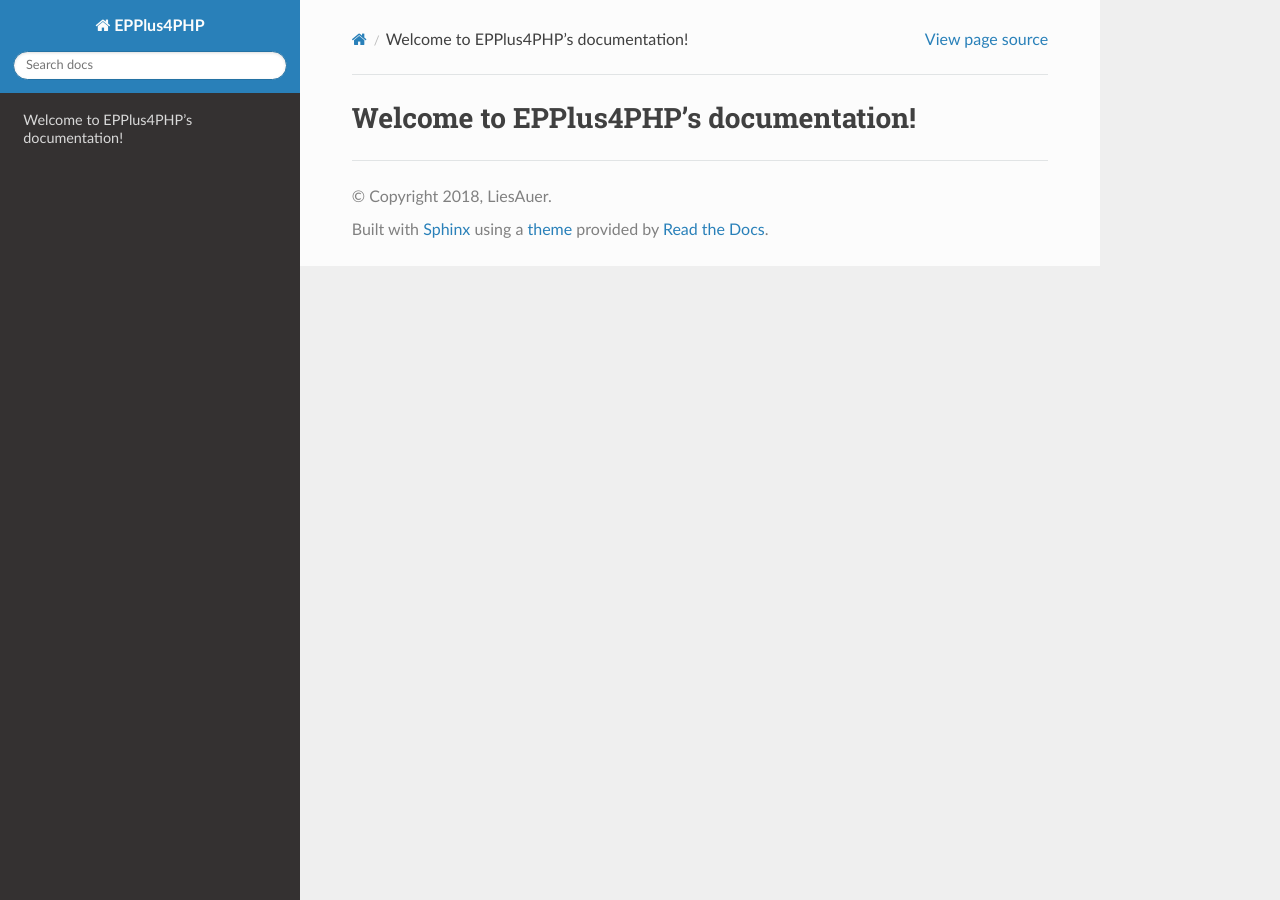
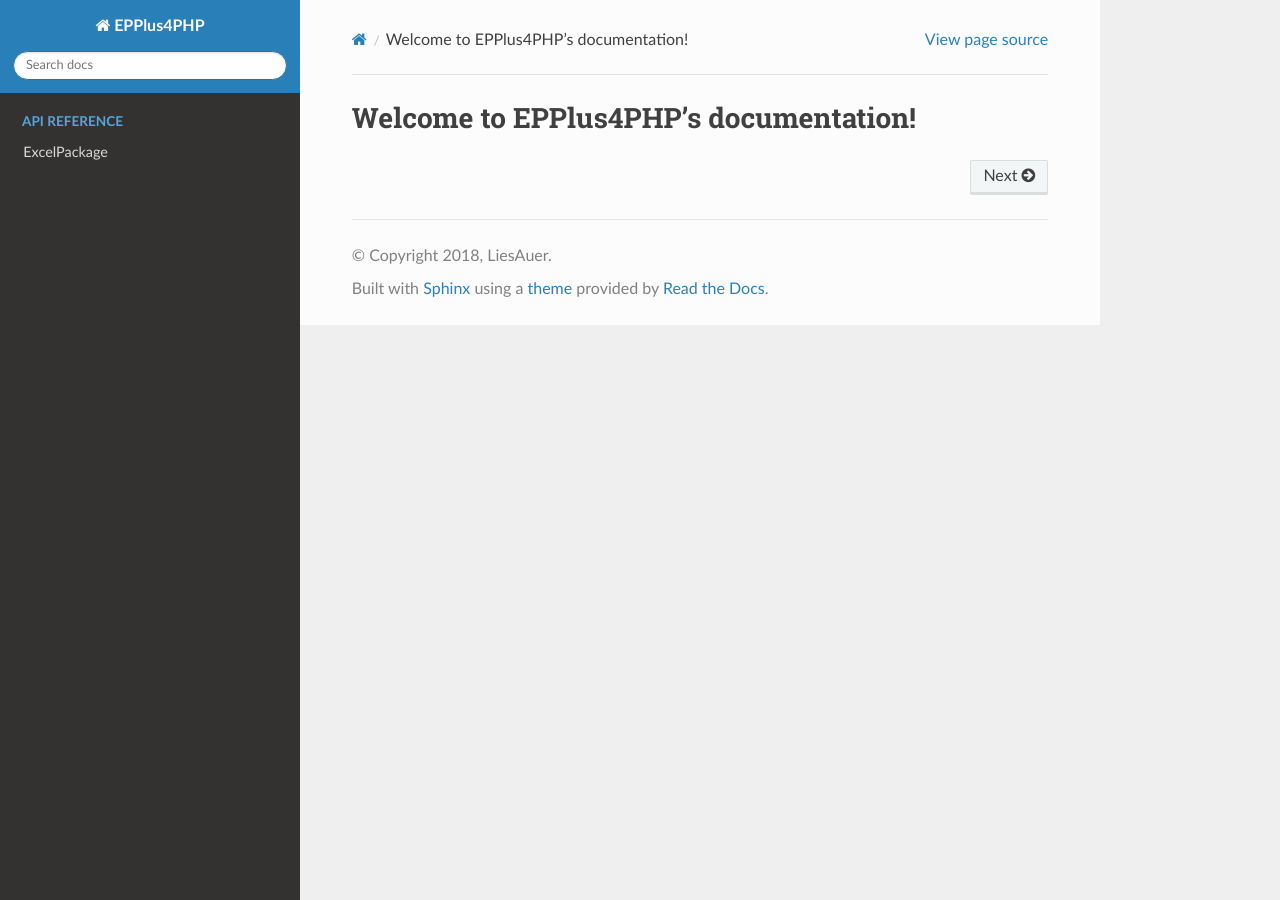
Before and after one commit to nulastudio/EPPlus4PHP-docs, a Sphinx documentation site: the page built from source/index.rst, in a window 1280 px wide. Built offline with Sphinx 7.4.7 and the Read the Docs theme 2.0.0, drawn with Linux system fonts in a browser that asks for light colours.

Commit message:
api reference

```diff
--- /dev/null
+++ b/source/api/nulastudio.rst
@@ -0,0 +1,5 @@
+.. toctree::
+   :maxdepth: 10
+   :hidden:
+
+   Document <nulastudio/Document>
--- /dev/null
+++ b/source/api/nulastudio/Document.rst
@@ -0,0 +1,5 @@
+.. toctree::
+   :maxdepth: 10
+   :hidden:
+
+   EPPlus4PHP <Document/EPPlus4PHP>
--- /dev/null
+++ b/source/api/nulastudio/Document/EPPlus4PHP.rst
@@ -0,0 +1,5 @@
+.. toctree::
+   :maxdepth: 10
+   :hidden:
+
+   ExcelPackage <EPPlus4PHP/ExcelPackage>
--- /dev/null
+++ b/source/api/nulastudio/Document/EPPlus4PHP/ExcelPackage.rst
@@ -0,0 +1,2 @@
+ExcelPackage
+============
--- a/source/index.rst
+++ b/source/index.rst
@@ -2,5 +2,8 @@ Welcome to EPPlus4PHP's documentation!
 ======================================
 
 .. toctree::
-   :maxdepth: 2
-   :caption: Contents:
+   :maxdepth: 10
+   :hidden:
+   :caption: API Reference
+
+   nulastudio <api/nulastudio>
```
